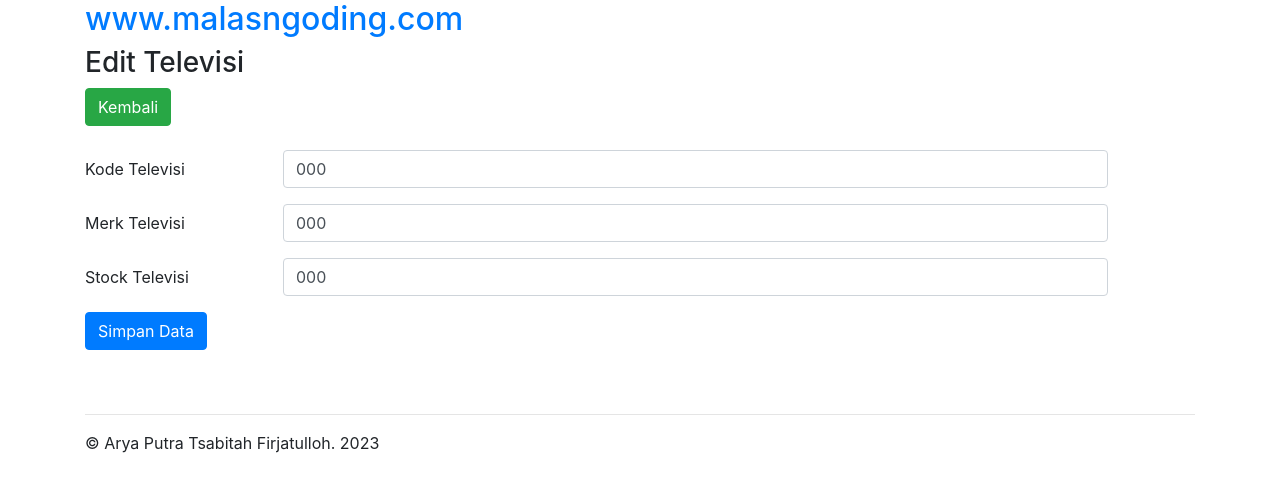
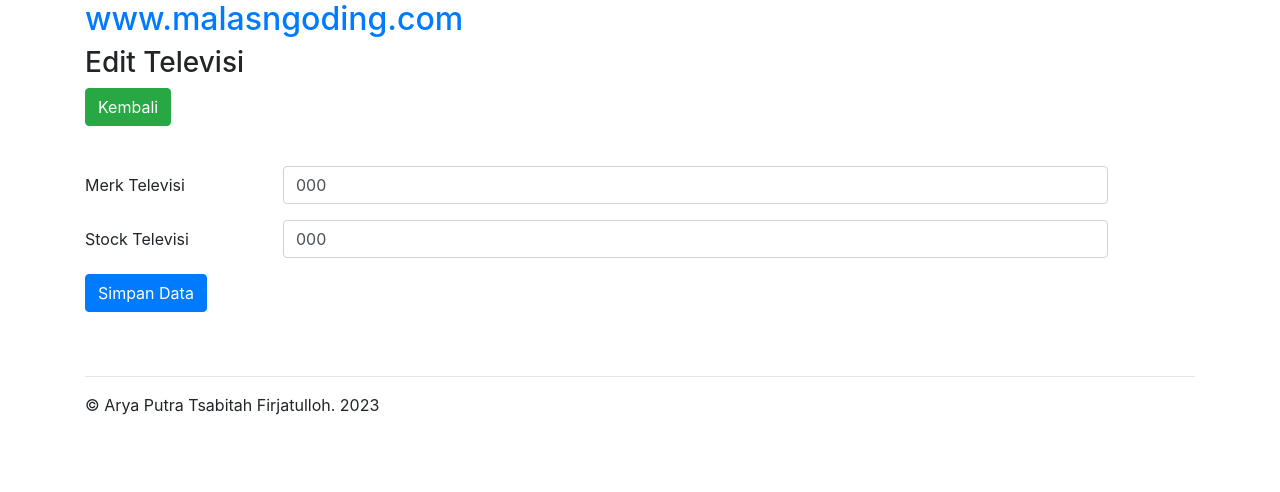
Before and after one commit to aryaptf/C5026221172, a Laravel app: template resources/views/edittelevisi.blade.php in a window 1280 px wide. Shown: the part 56-548 px from the top of the page. Run offline with Laravel 9, Linux system fonts and the light colour scheme; the template is opened without the code that fills it: most values are stand-ins (such as "Sample title", 1, 10 or a date in 2020).

Commit message:
Pertemuan 7 Des 2023 dan Tugas Pra UAS new

```diff
--- a/app/Http/Controllers/TelevisiController.php
+++ b/app/Http/Controllers/TelevisiController.php
@@ -66,7 +66,7 @@ class TelevisiController extends Controller
             $tersedia='N';
         }
 		// update data pegawai
-		DB::table('televisi')->where('kodetelevisi',$request->id)->update([
+		DB::table('televisi')->where('kodetelevisi',$request->kodetelevisi)->update([
 			'kodetelevisi' => $request->kodetelevisi,
 			'merktelevisi' => $request->merktelevisi,
 			'stocktelevisi' => $request->stocktelevisi,
--- a/resources/views/edittelevisi.blade.php
+++ b/resources/views/edittelevisi.blade.php
@@ -14,11 +14,7 @@
 	<form action="/televisi/update" method="post" class="form-horizontal">
 		{{ csrf_field() }}
         <div class="form-group row">
-            <label for="kodetelevisi" class="col-xl-2 col-form-label mr-2">Kode Televisi</label>
-            <input type="hidden" name="id" value="{{ $t->kodetelevisi }}">
-            <div class="col-sm-9">
-                <input type="number" required="required" class="form-control" id="kodetelevisi" name="kodetelevisi" value="{{ $t->kodetelevisi }}">
-            </div>
+            <input type="hidden" name="kodetelevisi" value="{{ $t->kodetelevisi }}">
         </div>
         <div class="form-group row">
             <label for="merktelevisi" class="col-xl-2 col-form-label mr-2">Merk Televisi</label>
--- a/resources/views/viewtelevisi.blade.php
+++ b/resources/views/viewtelevisi.blade.php
@@ -18,7 +18,7 @@
             <fieldset disabled>
                 <form action="/televisi/update" method="post" class="form-horizontal " role="form">
                     {{ csrf_field() }}
-                    <input type="hidden" name="id" value="{{ $t->kodetelevisi }}">
+                    <input type="hidden" name="kodetelevisi" value="{{ $t->kodetelevisi }}">
                     <div class = "form-group row">
                         <label for = "kodetelevisi" class = "col-sm-3 control-label">Kode Televisi</label>
                         <div class = "col-sm-9">
```
